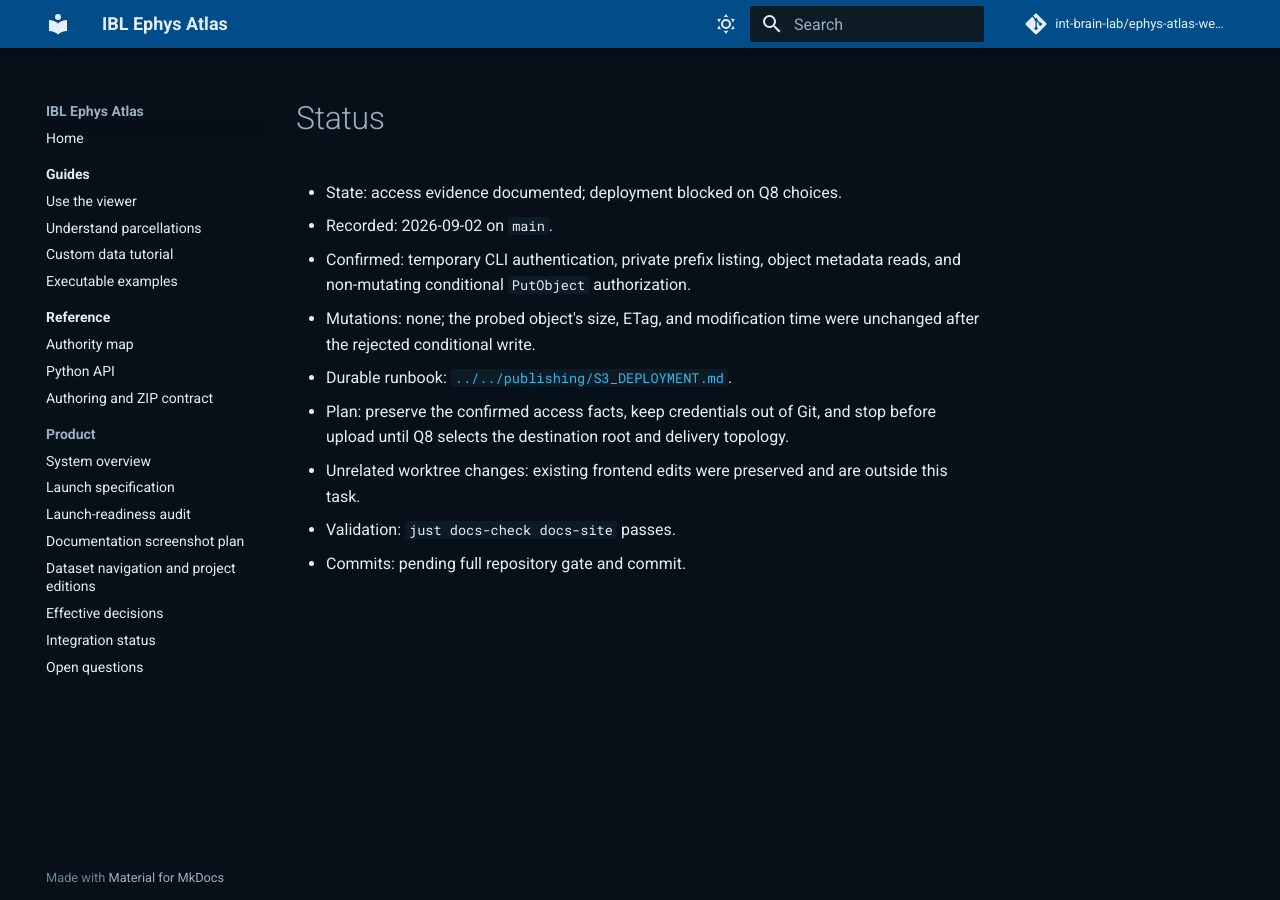
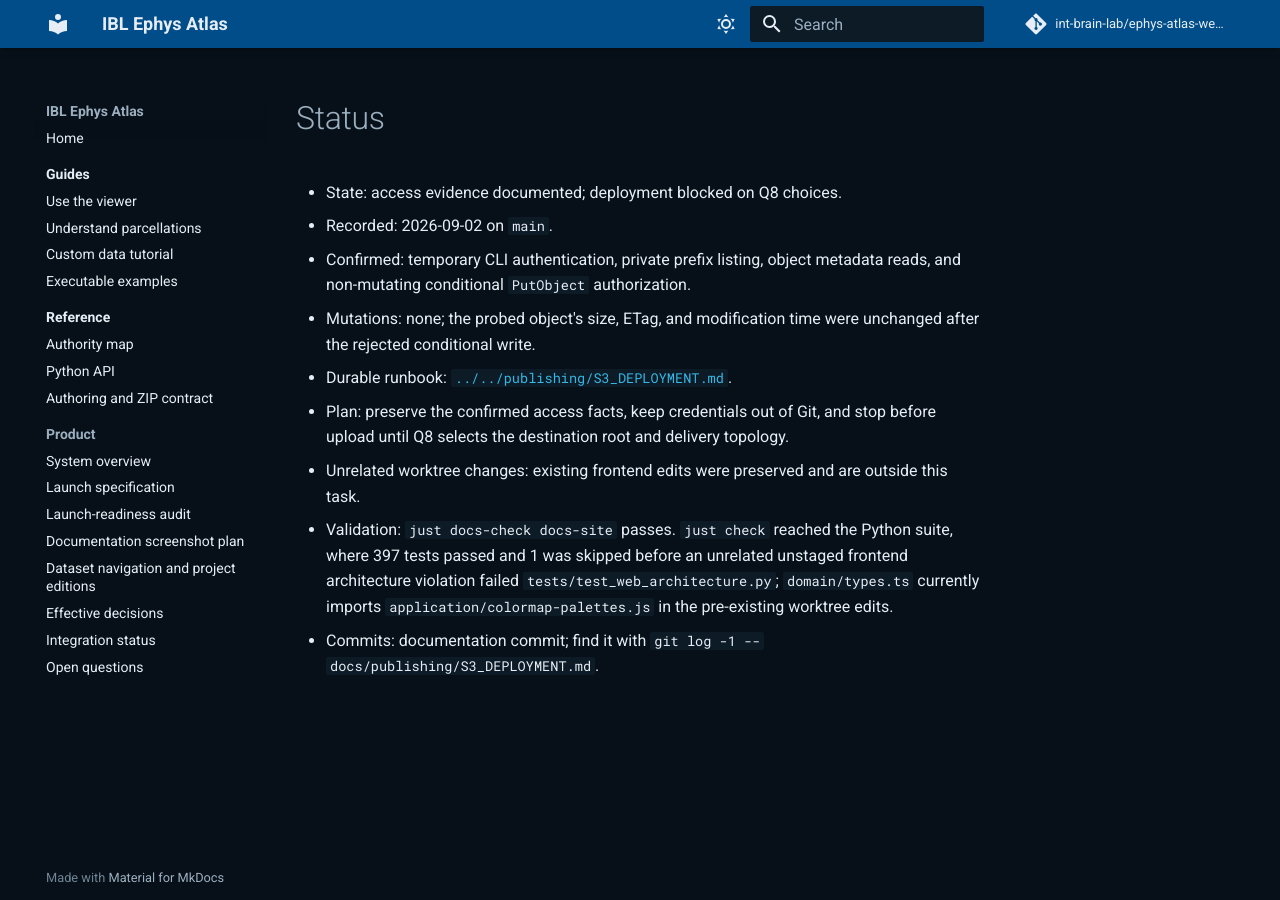
Before and after one commit to int-brain-lab/ephys-atlas-web-v2, an MkDocs documentation site: the page built from docs/tasks/2026-09-02-s3-deployment-access/STATUS.md, in a window 1280 px wide. Built offline with MkDocs 1.6.1 and Material for MkDocs 9.7.7, drawn with Linux system fonts in a browser that asks for light colours; comment, search, counter and statistics services are not loaded.

Commit message:
docs: record S3 access validation status

```diff
--- a/docs/tasks/2026-09-02-s3-deployment-access/STATUS.md
+++ b/docs/tasks/2026-09-02-s3-deployment-access/STATUS.md
@@ -12,5 +12,10 @@
   topology.
 - Unrelated worktree changes: existing frontend edits were preserved and are
   outside this task.
-- Validation: `just docs-check docs-site` passes.
-- Commits: pending full repository gate and commit.
+- Validation: `just docs-check docs-site` passes. `just check` reached the
+  Python suite, where 397 tests passed and 1 was skipped before an unrelated
+  unstaged frontend architecture violation failed
+  `tests/test_web_architecture.py`; `domain/types.ts` currently imports
+  `application/colormap-palettes.js` in the pre-existing worktree edits.
+- Commits: documentation commit; find it with
+  `git log -1 -- docs/publishing/S3_DEPLOYMENT.md`.
```
